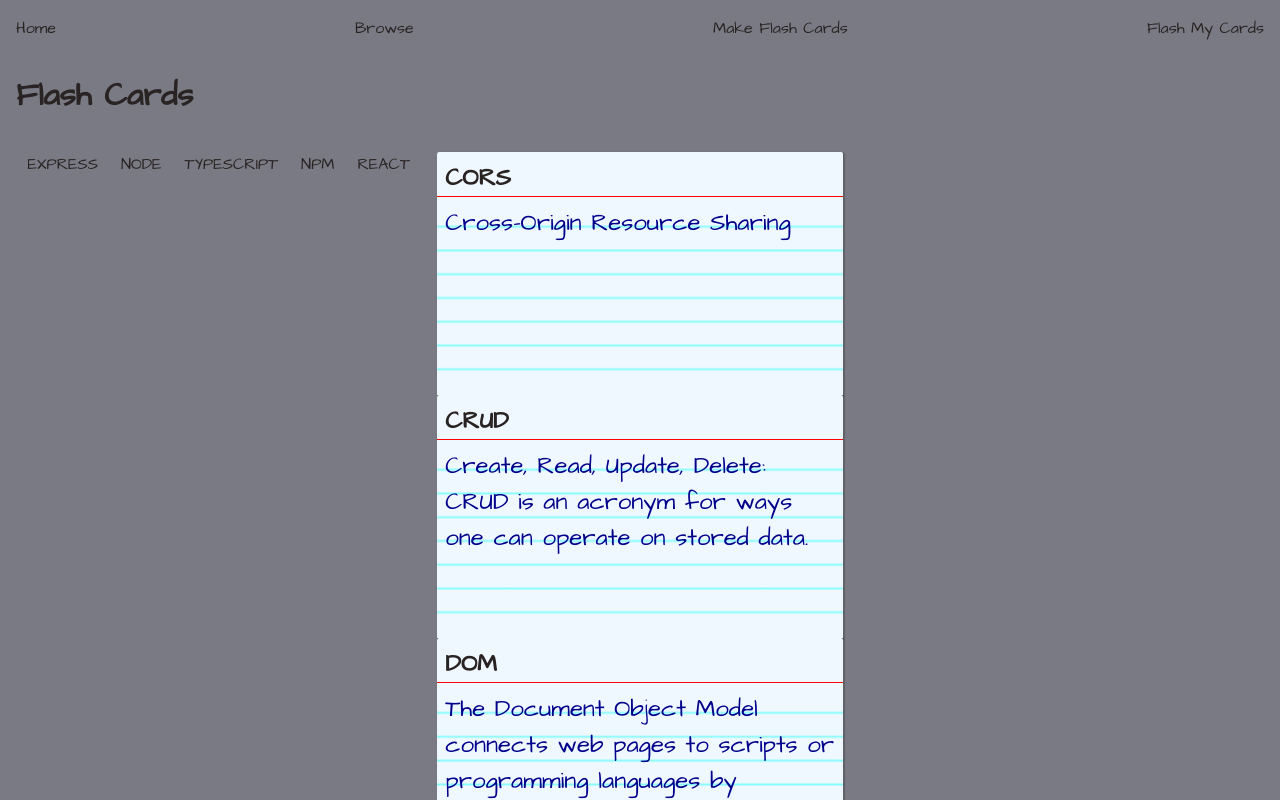
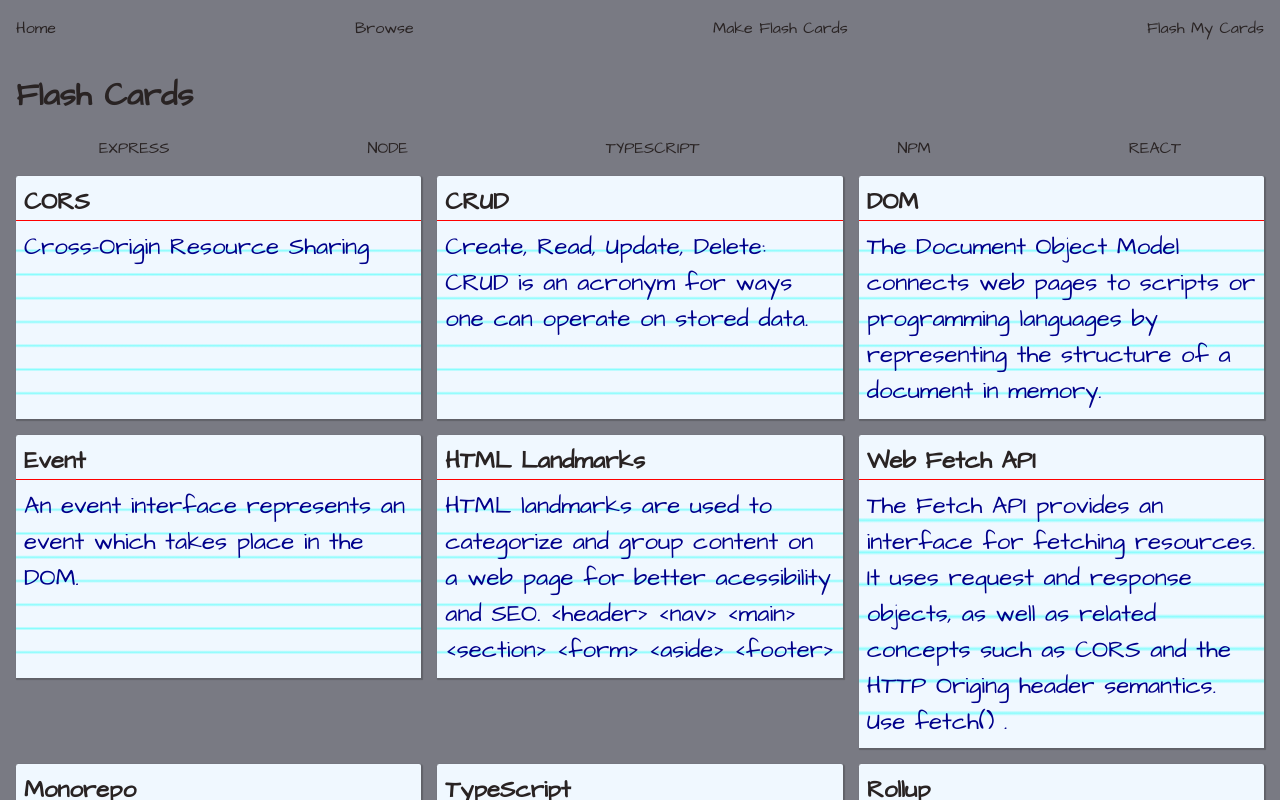
Before and after one commit to ElBrewster/studyCards, a React (Vite) app in the folder packages/app/: page /browse in a window 1280 px wide. Shown: the top 800 px of the page. Built offline with nearby package versions, Linux system fonts and the light colour scheme.

Commit message:
Rename grid container to free up main tag for cross app styling

```diff
--- a/packages/app/src/components/Layout.tsx
+++ b/packages/app/src/components/Layout.tsx
@@ -24,8 +24,9 @@ export default function Layout() {
                 <nav className="nav-notecCardDecks">
                     {navLinks}
                 </nav>
-
-                <Outlet />
+                <div>
+                    <Outlet />
+                </div>
             </main>
             <Footer />
         </div>
--- a/packages/app/src/index.css
+++ b/packages/app/src/index.css
@@ -39,8 +39,12 @@ a {
 }
 /* other layout components --------------------------- */
 main {
+  display: flex;
+  flex: 1;
+  flex-direction: column;
+}
+.browse-section {
     display: grid;
-    flex: 1;
     gap: 1rem;
     padding: 1rem;
 }
@@ -94,7 +98,7 @@ main {
 }
 
 @media(min-width: 800px) {
-  main {
+  .browse-section {
       display: grid;
       gap: 1rem;
       grid-template-columns: repeat(2, 1fr);
@@ -120,7 +124,7 @@ main {
 }
 
 @media(min-width: 401) {
-main {
+.browse-section {
   display: grid;
   gap: 1rem;
   grid-template-columns: repeat(1fr);
@@ -136,7 +140,7 @@ main {
 }
 
 @media(min-width: 1200px) {
-  main {
+  .browse-section {
       display: grid;
       gap: 1rem;
       grid-template-columns: repeat(3, 1fr);
--- a/packages/app/src/pages/Browse.tsx
+++ b/packages/app/src/pages/Browse.tsx
@@ -17,7 +17,7 @@ export default function Browse(){
 
         console.log({myQuestions})
     return(
-        <section>
+        <section className="browse-section">
             {/* {questions} */}
             {myQuestions}
         </section>
```
